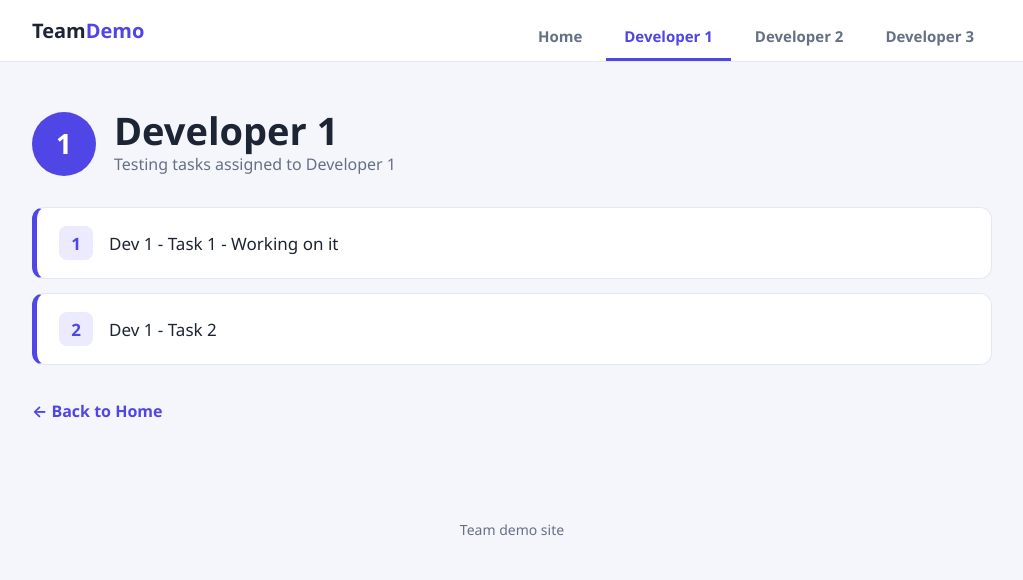
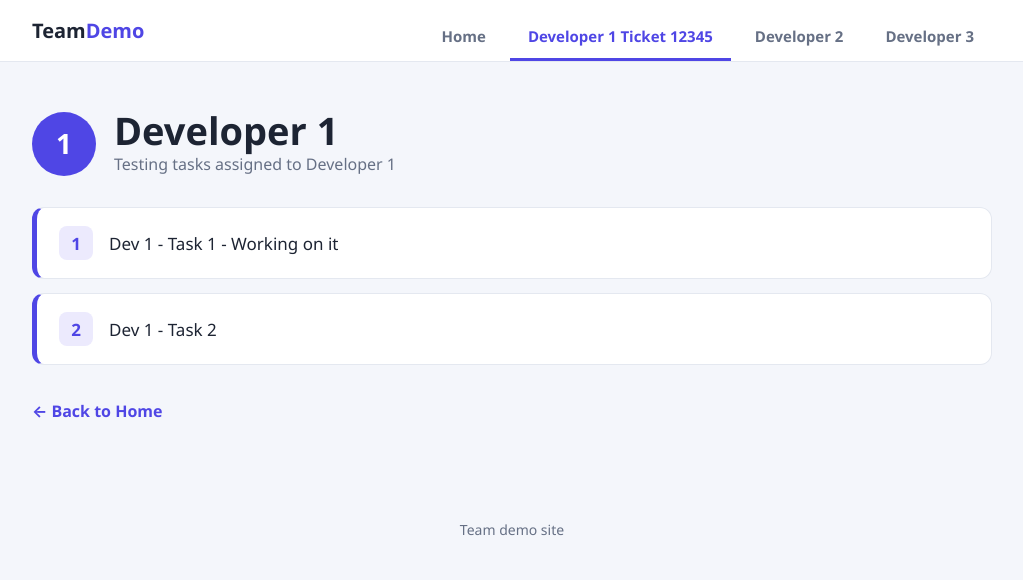
Before and after one commit to kikoac/IMA-Demo, a plain HTML site: page developer1.html in a window 1280 px wide. Shown: the whole page, without its empty margins (128-1151 px from the left). Drawn offline with Linux system fonts and the light colour scheme.

Commit message:
Updted Ticket 12345 with fix

```diff
--- a/developer1.html
+++ b/developer1.html
@@ -80,7 +80,7 @@ footer { text-align: center; color: var(--muted); font-size: 14px; padding: 24px
     <a href="index.html" class="brand">Team<span>Demo</span></a>
     <nav class="tabs">
       <a class="tab" href="index.html">Home</a>
-      <a class="tab active" href="developer1.html">Developer 1</a>
+      <a class="tab active" href="developer1.html">Developer 1 Ticket 12345</a>
       <a class="tab" href="developer2.html">Developer 2</a>
       <a class="tab" href="developer3.html">Developer 3</a>
     </nav>
```
